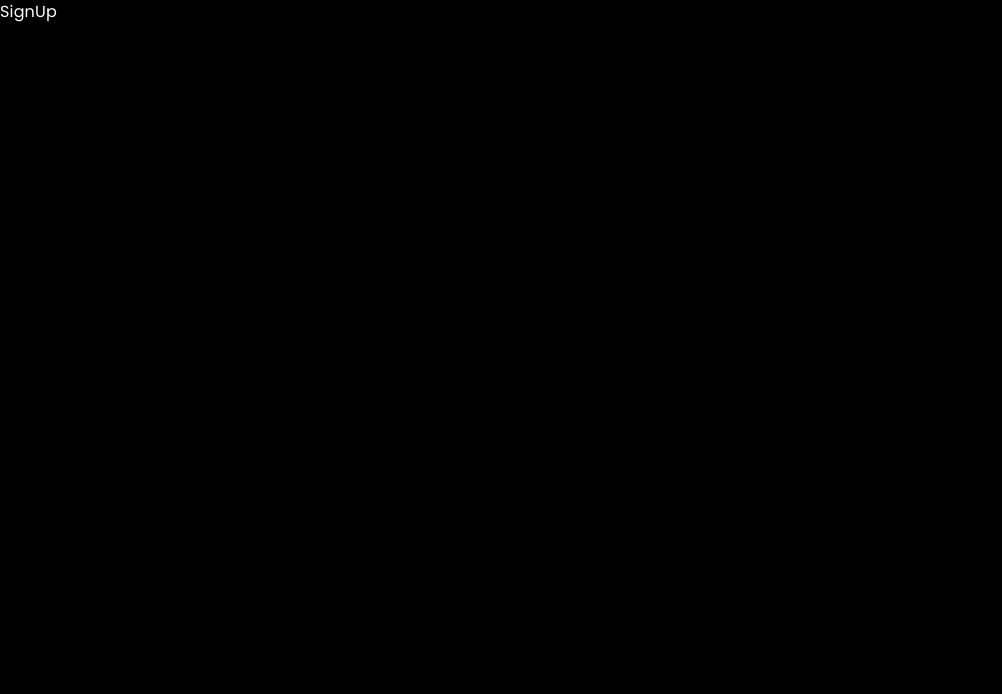
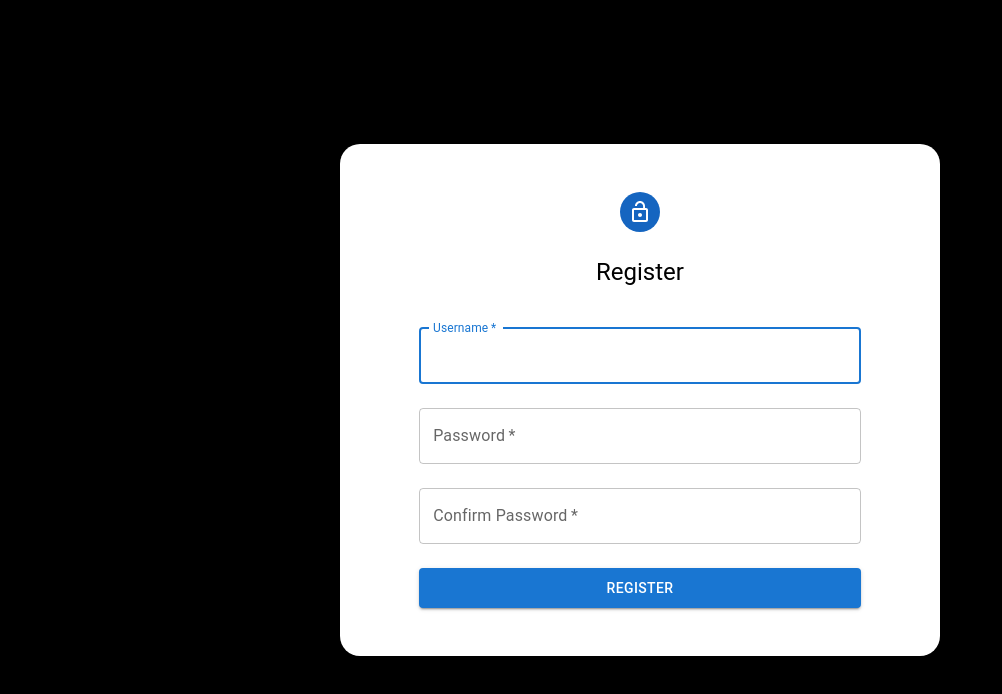
Before and after one commit to veeviancho/poke-reluvate, a React (Create React App) app in the folder client/: page /register in a window 1280 px wide. Shown: the top 694 px of the page, without its empty margins (0-1002 px from the left). Built offline with nearby package versions, Linux system fonts and the light colour scheme.

Commit message:
Setup login and register pages

```diff
--- a/client/src/pages/Login.js
+++ b/client/src/pages/Login.js
@@ -1,9 +1,94 @@
-import React from 'react'
+import { Link } from "react-router-dom";
+import { Container, CssBaseline, Box, Avatar, Typography, TextField, Button } from '@mui/material'
+import LockOpenIcon from '@mui/icons-material/LockOpen';
+
+// import { useState } from 'react';
+// import { useNavigate } from 'react-router-dom';
 
 const Login = () => {
+
+  // const navigate = useNavigate();
+
+  // const [error, setError] = useState('')
+
+  // const handleSubmit = async (e) => {
+  //   e.preventDefault();
+  //   const form = new FormData(e.target);
+  //   const request = ({
+  //     username: form.get('username'),
+  //     password: form.get('password')
+  //   })
+  //   try {
+  //     const response = await api.post('/api/users/login', request);
+  //     const data = await response.data;
+  //     if (data) {
+  //       setError('')
+  //       localStorage.setItem('id', data.response.id);
+  //       navigate('/')
+  //     }
+  //   } catch (err) {
+  //     console.log(err)
+  //     setError(err.response.data.msg)
+  //   }
+  // }
+
+  const handleSubmit = () => {
+    console.log('submit')
+  }
+
   return (
-    <div>Login</div>
+    <Box sx={{ display: 'flex', justifyContent: 'center', alignItems: 'center', height: '100vh' }}>
+    <Container maxWidth="sm" sx={{ borderRadius: 5,  p: 5, bgcolor: 'white', color: 'black' }}>
+      <CssBaseline />
+      <Box sx={{
+        display: 'flex',
+        flexDirection: 'column',
+        alignItems: 'center',
+      }}>
+      <Avatar sx={{ m: 1, backgroundColor: 'primary.dark'}}>
+        <LockOpenIcon />
+      </Avatar>
+      <Typography component="h1" variant="h5" sx={{ m: 2 }}>
+        Login
+      </Typography>
+      <Typography component="p" variant="subtitle1" sx={{ color: 'error.main' }}>
+        {/* { error && error } */}
+      </Typography>
+      <Box component="form" sx={{ mt: 1 }} onSubmit={handleSubmit}>
+        <TextField
+          id="username"
+          name="username"
+          label="Username"
+          required
+          fullWidth
+          margin="normal"
+          autoComplete="username"
+          autoFocus
+        />
+        <TextField
+          id="password"
+          name="password"
+          label="Password"
+          required
+          fullWidth
+          margin="normal"
+          autoComplete="current-password"
+          type="password"
+        />
+        <Button
+          type="submit"
+          fullWidth
+          variant="contained"
+          sx={{ mt: 2, mb: 1, py: 1 }}
+        >
+          Login
+        </Button>
+        <Typography sx={{ textAlign: 'center' }}>No account yet? <Link to="/register">Register</Link> now.</Typography>
+      </Box>
+      </Box>
+    </Container>
+    </Box>
   )
-}
+};
 
-export default Login
+export default Login;
--- a/client/src/pages/Register.js
+++ b/client/src/pages/Register.js
@@ -1,9 +1,101 @@
-import React from 'react'
+import { Container, CssBaseline, Box, Avatar, Typography, TextField, Button } from '@mui/material'
+import LockOpenIcon from '@mui/icons-material/LockOpen';
 
-const SignUp = () => {
+// import { useState } from 'react';
+// import { useNavigate } from 'react-router-dom';
+
+const Register = () => {
+
+  // const navigate = useNavigate();
+
+  // const [error, setError] = useState('')
+
+  // const handleSubmit = async (e) => {
+  //   e.preventDefault();
+  //   const form = new FormData(e.target);
+  //   const request = ({
+  //     username: form.get('username'),
+  //     password: form.get('password')
+  //   })
+  //   try {
+  //     const response = await api.post('/api/users/login', request);
+  //     const data = await response.data;
+  //     if (data) {
+  //       setError('')
+  //       localStorage.setItem('id', data.response.id);
+  //       navigate('/')
+  //     }
+  //   } catch (err) {
+  //     console.log(err)
+  //     setError(err.response.data.msg)
+  //   }
+  // }
+
+  const handleSubmit = () => {
+    console.log('submit')
+  }
+
   return (
-    <div>SignUp</div>
+    <Box sx={{ display: 'flex', justifyContent: 'center', alignItems: 'center', height: '100vh' }}>
+    <Container maxWidth="sm" sx={{ borderRadius: 5,  p: 5, bgcolor: 'white' }}>
+      <CssBaseline />
+      <Box sx={{
+        display: 'flex',
+        flexDirection: 'column',
+        alignItems: 'center',
+      }}>
+      <Avatar sx={{ m: 1, backgroundColor: 'primary.dark'}}>
+        <LockOpenIcon />
+      </Avatar>
+      <Typography component="h1" variant="h5" sx={{ m: 2, color: 'black' }}>
+        Register
+      </Typography>
+      <Typography component="p" variant="subtitle1" sx={{ color: 'error.main' }}>
+        {/* { error && error } */}
+      </Typography>
+      <Box component="form" sx={{ mt: 1, width: '80%' }} onSubmit={handleSubmit}>
+        <TextField
+          id="username"
+          name="username"
+          label="Username"
+          required
+          fullWidth
+          margin="normal"
+          autoComplete="username"
+          autoFocus
+        />
+        <TextField
+          id="password"
+          name="password"
+          label="Password"
+          required
+          fullWidth
+          margin="normal"
+          autoComplete="current-password"
+          type="password"
+        />
+        <TextField
+          id="password2"
+          name="password2"
+          label="Confirm Password"
+          required
+          fullWidth
+          margin="normal"
+          type="password"
+        />
+        <Button
+          type="submit"
+          fullWidth
+          variant="contained"
+          sx={{ mt: 2, mb: 1, py: 1 }}
+        >
+          Register
+        </Button>
+      </Box>
+      </Box>
+    </Container>
+    </Box>
   )
-}
+};
 
-export default SignUp
+export default Register;
```
Also changed, not shown: 1 other file (tests, documents, lock files or other folders).
